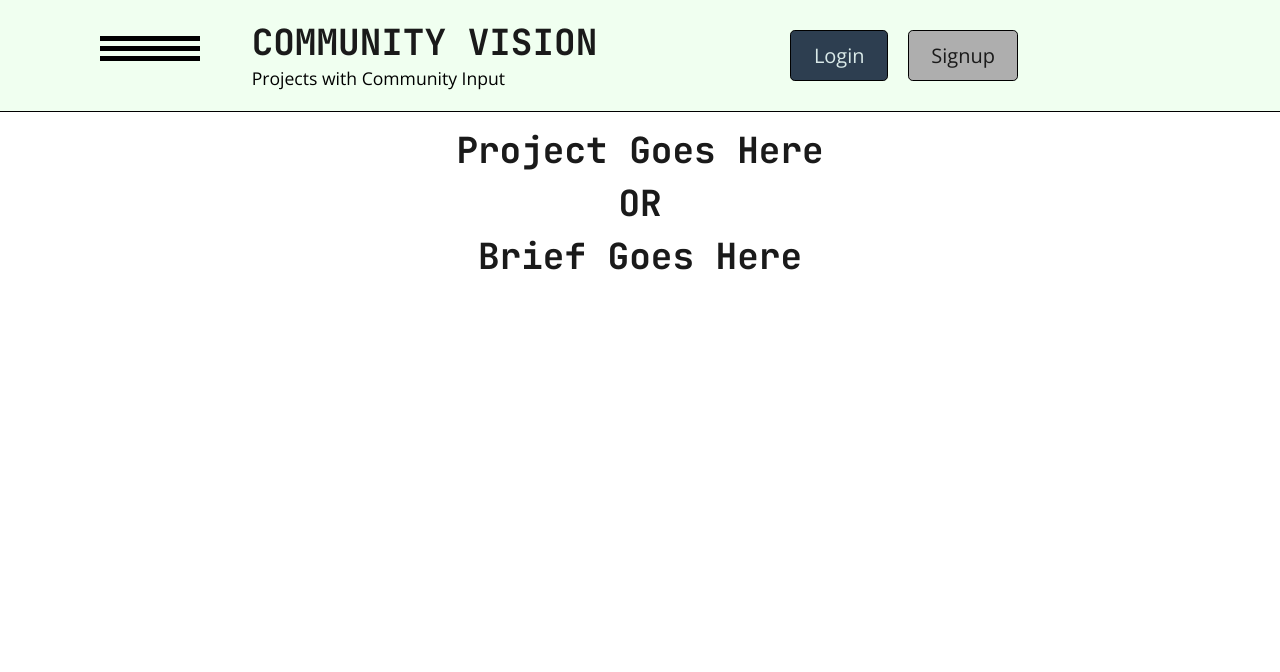
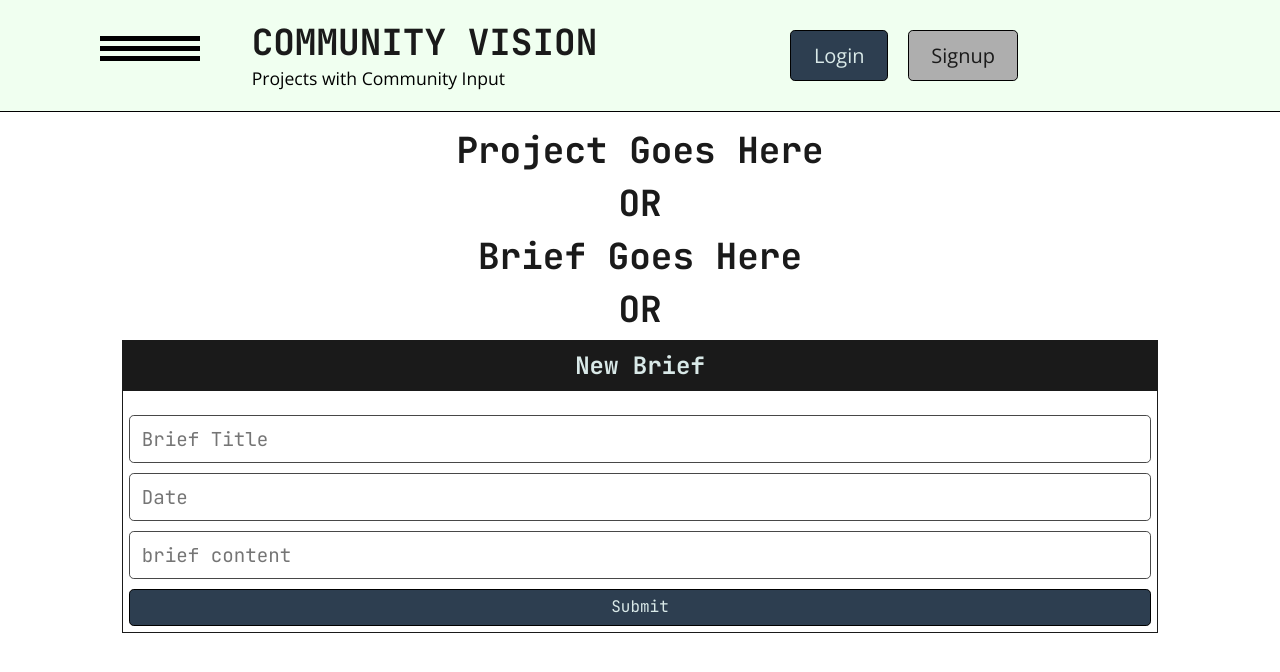
Before and after one commit to alexmayberry/community-vision, a React (Create React App) app in the folder client/: page /nav in a window 1280 px wide. Shown: the top 672 px of the page. Built offline with nearby package versions, Linux system fonts and the light colour scheme.

Commit message:
layout-1

```diff
--- a/client/src/components/Sidebar/index.js
+++ b/client/src/components/Sidebar/index.js
@@ -10,6 +10,7 @@ import './sidebar.css';
 const Sidebar = () => {
   return (
     <Menu>
+       <Button variant="primary"><Link to="../pages/NewBrief">New Brief</Link></Button>
      <Card style={{ width: '15.5rem' }}>
       <Card.Img id="nav-image" variant="top" src="https://bergerpartnership.com/wp-content/uploads/2016/05/Project-page-feature-image-Cal-Anderson.jpg" />
       <Card.Body>
--- a/client/src/pages/Nav.js
+++ b/client/src/pages/Nav.js
@@ -8,6 +8,7 @@ import Sidebar from "../components/Sidebar";
 import "../components/Sidebar/sidebar.css";
 import Project from './Project';
 import Brief from './Brief';
+import NewBrief from './NewBrief'
 // import { Link } from 'react-router-dom';
 
 function Nav() {
@@ -19,6 +20,8 @@ function Nav() {
           <h1><Project /></h1>
           <h1> OR </h1>
           <h1><Brief /></h1>
+          <h1> OR </h1>
+          <h1><NewBrief /></h1>
         </div>
       </div>
     </Container>
--- a/client/src/pages/NewBrief.js
+++ b/client/src/pages/NewBrief.js
@@ -4,7 +4,6 @@ import React from "react";
 // import Button from "react-bootstrap/Button";
 // import { Link } from 'react-router-dom';
 import "./pages.css";
-
 
 // import { useMutation } from '@apollo/client';
 // import { ADD_USER } from '../utils/mutations';
@@ -71,7 +70,7 @@ const NewBrief = () => {
               <input
                 className="form-input"
                 placeholder="brief content"
-                name="content"
+                name="brief_content"
                 type="text"
                 //   value={formState.password}
                 //   onChange={handleChange}
```
